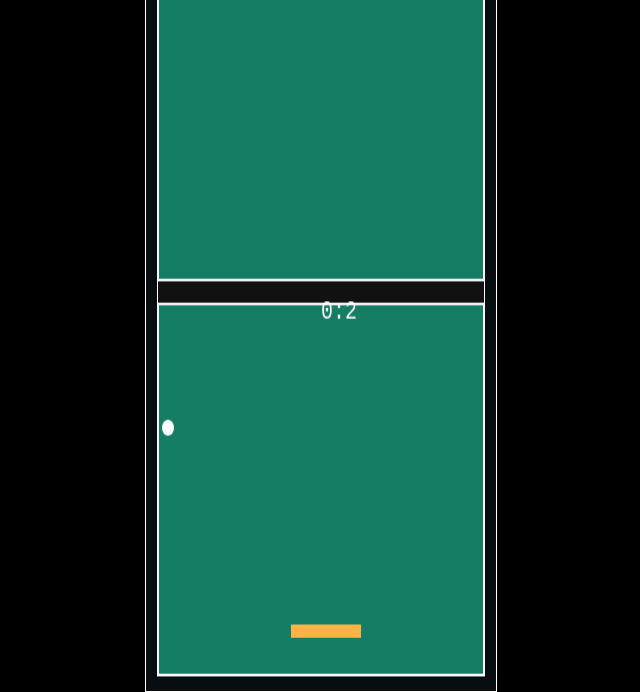
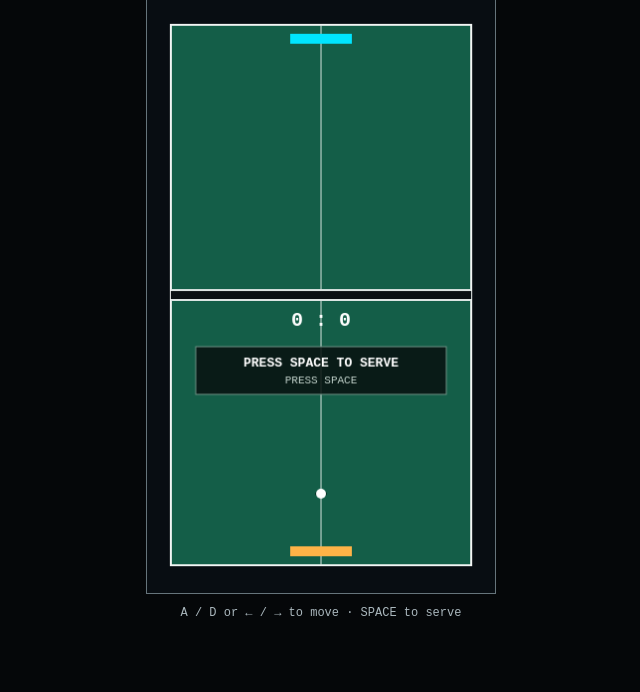
Before and after one commit to rohithvenkat-k/PINGPONGLESS, a plain HTML site: page index.html in a window 1280 px wide. Shown: the part 108-800 px from the top of the page, without its empty margins (319-959 px from the left). Drawn offline with Linux system fonts and the light colour scheme.

Commit message:
fixing the game

```diff
--- a/index.html
+++ b/index.html
@@ -1,94 +1,215 @@
+
 <!DOCTYPE html>
 <html>
-    <meta name = "viewport" content = "width = device-width, initial-scale = 1">
-    <title>PING PONG LESS</title>
+<head>
+<meta name="viewport" content="width=device-width,initial-scale=1">
+<title>Ping Pong Less</title>
 <style>
-        body {
-            margin: 0;
-            background: #000;
-            color: #fff;
-            font: 20px monospace;
-            display: flex;
-            justify-content: center;
-            min-height: 100vh;
+*{box-sizing:border-box}
+body{margin:0;background:#050709;color:#fff;font:14px monospace;display:flex;flex-direction:column;align-items:center;justify-content:center;min-height:100vh;gap:12px}
+h1{font-size:18px;letter-spacing:4px;margin:0}
+canvas{width:min(94vw,350px,58vh);height:auto;border:1px solid #66747b;touch-action:none}
+p{margin:0;color:#aab7bd;text-align:center;font-size:12px}
+</style>
+</head>
+<body>
+<h1>PING PONG LESS</h1>
+<canvas id="g" width="350" height="600"></canvas>
+<p>A / D or ← / → to move · SPACE to serve</p>
+<script>
+const c=document.querySelector('#g'),x=c.getContext('2d');
+const W=350,H=600,L=24,R=326,T=28,B=572,N=300,PW=62,PH=10;
+let p=144,q=144,keys={};
+let bx=175,by=500,z=0,vx=0,vy=0,vz=0;
+let phase='ready',message='PRESS SPACE TO SERVE';
+let score=0,aiScore=0,serveBy='player',lastHitter='player';
+let rally=0,aiTarget=144,aiDelay=0;
+const clamp=(v,a,b)=>Math.max(a,Math.min(b,v));
+
+addEventListener('keydown',e=>{
+ if(['ArrowLeft','ArrowRight',' '].includes(e.key))e.preventDefault();
+ keys[e.key.toLowerCase()]=true;
+ if(e.code==='Space'&&phase!=='playing')serve();
+});
+addEventListener('keyup',e=>keys[e.key.toLowerCase()]=false);
+
+function serve(){
+ bx=p+PW/2;
+ by=serveBy==='player'?B-65:T+65;
+ z=0;
+ vx=(Math.random()-.5)*1.1;
+ vy=serveBy==='player'?-2.5:2.5;
+ vz=3.5;
+ phase='playing';
+ message='';
+ lastHitter=serveBy;
+ rally=0;
+ aiDelay=0;
 }
-        canvas {
-            width: min(95vw, 350px);
-            height: auto;
-            border: 1px solid #fff;
+
+function point(winner){
+ if(phase!=='playing')return;
+ if(winner==='player')score++;
+ else aiScore++;
+ serveBy=winner;
+ phase='point';
+ message=winner==='player'?'YOUR POINT':'AI POINT';
 }
-    </style>
-    <canvas id = "g" width = "350" height = "600"></canvas>
-    <script>
-        let c = document.querySelector('#g'), x = c.getContext('2d');
-        let bx = 175, by = 300, dx = 2, dy = 2;
-        let speed = 2.8, maxSpeed = 5;
-        let p = 145, q = 145, s1= 0, s2 = 0;
-        function draw(){
-            x.fillStyle = '#080d12';
-            x.fillRect(0,0,350,600);
-            x.fillStyle = '#167d65';
-            x.fillRect(12,12,326,576);
-            x.strokeStyle = '#fff';
-            x.lineWidth = 2;
-            x.strokeRect(12, 12, 326, 576);
-            x.beginPath();
-            x.moveTo(12, 300);
-            x.lineTo(338, 300);
-            x.stroke();
-            x.fillStyle = '#111';
-            x.fillRect(12, 292, 326, 16);
-            x.fillStyle = '#eee';
-            x.fillRect(12, 290, 326, 2);
-            x.fillRect(12, 308, 326, 2);
-            x.fillStyle = '#ffb347';
-            x.fillRect(p, 550, 70, 10);
-            x.fillStyle = '#00ffff';
-            x.fillRect(q, 40, 70, 10);
-            x.fillStyle = '#fff';
-            x.beginPath();
-            x.arc(bx, by, 6, 0, Math.PI * 2);
-            x.fill();
+
+function hitPaddle(who){
+ const center=who==='player'?p+PW/2:q+PW/2;
+ const offset=clamp((bx-center)/(PW/2),-1,1);
+ const direction=who==='player'?-1:1;
+ const speed=Math.min(3.25,Math.hypot(vx,vy)+0.04);
+ vx=offset*speed*0.72;
+ vy=direction*Math.sqrt(Math.max(.8,speed*speed-vx*vx));
+ vz=3.0;
+ z=1;
+ lastHitter=who;
+ rally++;
+ aiDelay=0;
 }
-        c.addEventListener('pointermove', e => {
-            let r = c.getBoundingClientRect();
-            p = Math.max(12, Math.min(268,(e.clientX-r.left) * 350/r.width - 35));
-        });
+
 function update(){
-            bx += dx;
-            by += dy;
-            if(bx < 18 || bx > 332) dx = -dx;
-            q += (bx-35-q) * 0.06;
-            q = Math.max(12, Math.min(268,q));
-            if(by <= 50){
-                if(bx >= q-6 && bx <= q + 76){
-                    dy = Math.abs(dy);
-                }else{
-                    s1++;
-                    resetBall();
+ if(keys.a||keys.arrowleft)p-=3.4;
+ if(keys.d||keys.arrowright)p+=3.4;
+ p=clamp(p,L,R-PW);
+
+ if(phase==='playing'){
+  if(lastHitter==='player'&&by<N){
+   aiTarget=clamp(bx-PW/2+Math.sin(Date.now()/500)*18,L,R-PW);
+  }
+  if(lastHitter==='ai'&&by>N){
+   aiTarget=clamp(bx-PW/2+Math.sin(Date.now()/600)*20,L,R-PW);
+  }
+  const desired=lastHitter==='player'&&by<N?aiTarget:q;
+  if(lastHitter==='player'&&by<N){
+   const delta=desired-q;
+   q+=clamp(delta,-1.7,1.7);
+  }else if(lastHitter==='ai'&&by>N){
+   const delta=bx-PW/2-q;
+   q+=clamp(delta,-1.55,1.55);
+  }
+  q=clamp(q,L,R-PW);
+
+  const oldX=bx,oldY=by,oldZ=z;
+  bx+=vx;
+  by+=vy;
+  z+=vz;
+  vz-=0.14;
+
+  if(bx< L+5){bx=L+5;vx=Math.abs(vx)}
+  if(bx>R-5){bx=R-5;vx=-Math.abs(vx)}
+
+  if((oldY<N&&by>=N)||(oldY>N&&by<=N)){
+   if(z<17){
+    point(lastHitter==='player'?'ai':'player');
    }
   }
-            if(by >= 550){
-                if(bx >= p - 6 && bx<= p + 76){
-                    dy = -Math.abs(dy);
-                }else {
-                    s2++;
-                    resetBall();
+
+  if(phase==='playing'&&z<=0){
+   z=0;
+   if(lastHitter==='player'&&by<N){
+    if(oldY<N&&by>=T+40){
+     vz=2.3;
+    }else if(by<T+40){
+     point('ai');
+    }
+   }else if(lastHitter==='ai'&&by>N){
+    if(oldY>N&&by<=B-40){
+     vz=2.3;
+    }else if(by>B-40){
+     point('player');
+    }
+   }else if(lastHitter==='player'&&by>N){
+    if(by>=B-35){
+     if(bx>=p-5&&bx<=p+PW+5&&oldY<B-35){
+      hitPaddle('player');
+     }else if(oldY<B-35){
+      point('ai');
+     }
+    }
+   }else if(lastHitter==='ai'&&by<N){
+    if(by<=T+35){
+     if(bx>=q-5&&bx<=q+PW+5&&oldY>T+35){
+      hitPaddle('ai');
+     }else if(oldY>T+35){
+      point('player');
+     }
+    }
+   }
+  }
+
+  if(by<T+8||by>B-8){
+   if(lastHitter==='player'&&by<T+8)point('ai');
+   if(lastHitter==='ai'&&by>B-8)point('player');
   }
  }
  draw();
-            x.fillStyle = '#fff';
-            x.textAlign = 'Center';
-            x.font = '20px monospace';
-            x.fillText(s1 + ':' + s2, 175, 320);
  requestAnimationFrame(update);
 }
-        function resetBall(){
-            bx = 175;
-            by = 300;
-            dx = Math.random() < 0.5?3:-3;
-            dy = Math.random() < 0.5?2:-2;
+
+function draw(){
+ x.fillStyle='#080d12';
+ x.fillRect(0,0,W,H);
+
+ x.fillStyle='#145e48';
+ x.fillRect(L,T,R-L,B-T);
+
+ x.strokeStyle='#f2f5f4';
+ x.lineWidth=2;
+ x.strokeRect(L,T,R-L,B-T);
+
+ x.strokeStyle='#dce8e2';
+ x.lineWidth=1;
+ x.beginPath();
+ x.moveTo(L,N);x.lineTo(R,N);
+ x.moveTo(W/2,T);x.lineTo(W/2,N);
+ x.moveTo(W/2,N);x.lineTo(W/2,B);
+ x.stroke();
+
+ x.fillStyle='#0a1114';
+ x.fillRect(L,N-6,R-L,12);
+ x.fillStyle='#dce5e3';
+ x.fillRect(L,N-6,R-L,2);
+ x.fillRect(L,N+4,R-L,2);
+
+ x.fillStyle='#00e5ff';
+ x.fillRect(q,T+9,PW,PH);
+ x.fillStyle='#ffb347';
+ x.fillRect(p,B-9-PH,PW,PH);
+
+ x.fillStyle='#0008';
+ x.beginPath();
+ x.ellipse(bx,by,6,3,0,0,Math.PI*2);
+ x.fill();
+
+ x.fillStyle='#fff';
+ x.beginPath();
+ x.arc(bx,by-z,5,0,Math.PI*2);
+ x.fill();
+
+ x.textAlign='center';
+ x.fillStyle='#fff';
+ x.font='bold 20px monospace';
+ x.fillText(score+' : '+aiScore,W/2,N+31);
+
+ if(phase!=='playing'){
+  x.fillStyle='#07120fdd';
+  x.fillRect(49,N+52,252,48);
+  x.strokeStyle='#6e9285';
+  x.strokeRect(49,N+52,252,48);
+  x.font='bold 13px monospace';
+  x.fillStyle='#fff';
+  x.fillText(message,W/2,N+72);
+  x.font='11px monospace';
+  x.fillStyle='#c4d4cd';
+  x.fillText('PRESS SPACE',W/2,N+89);
  }
-        update();
+}
+
+draw();
+requestAnimationFrame(update);
 </script>
+</body>
 </html>
```
Lines whose indentation alone changed are shown as unchanged.
